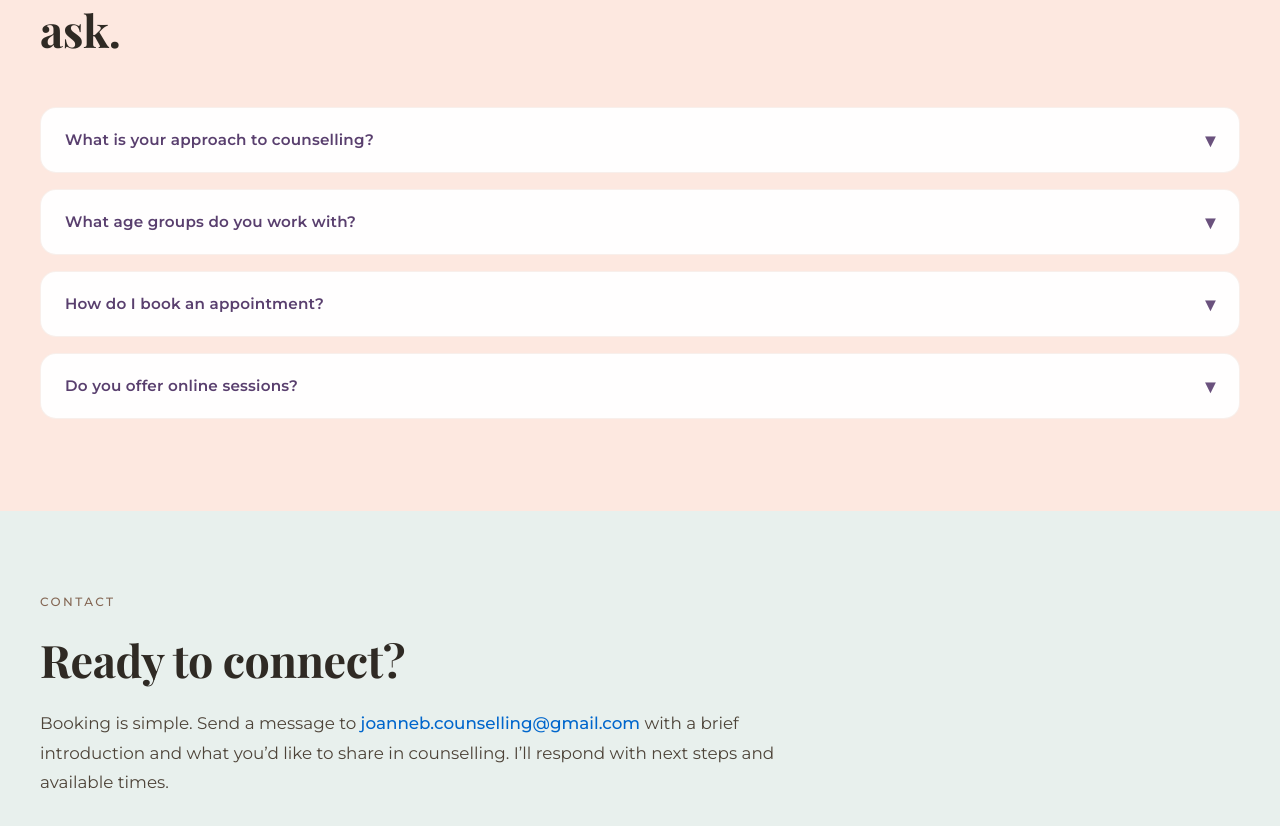
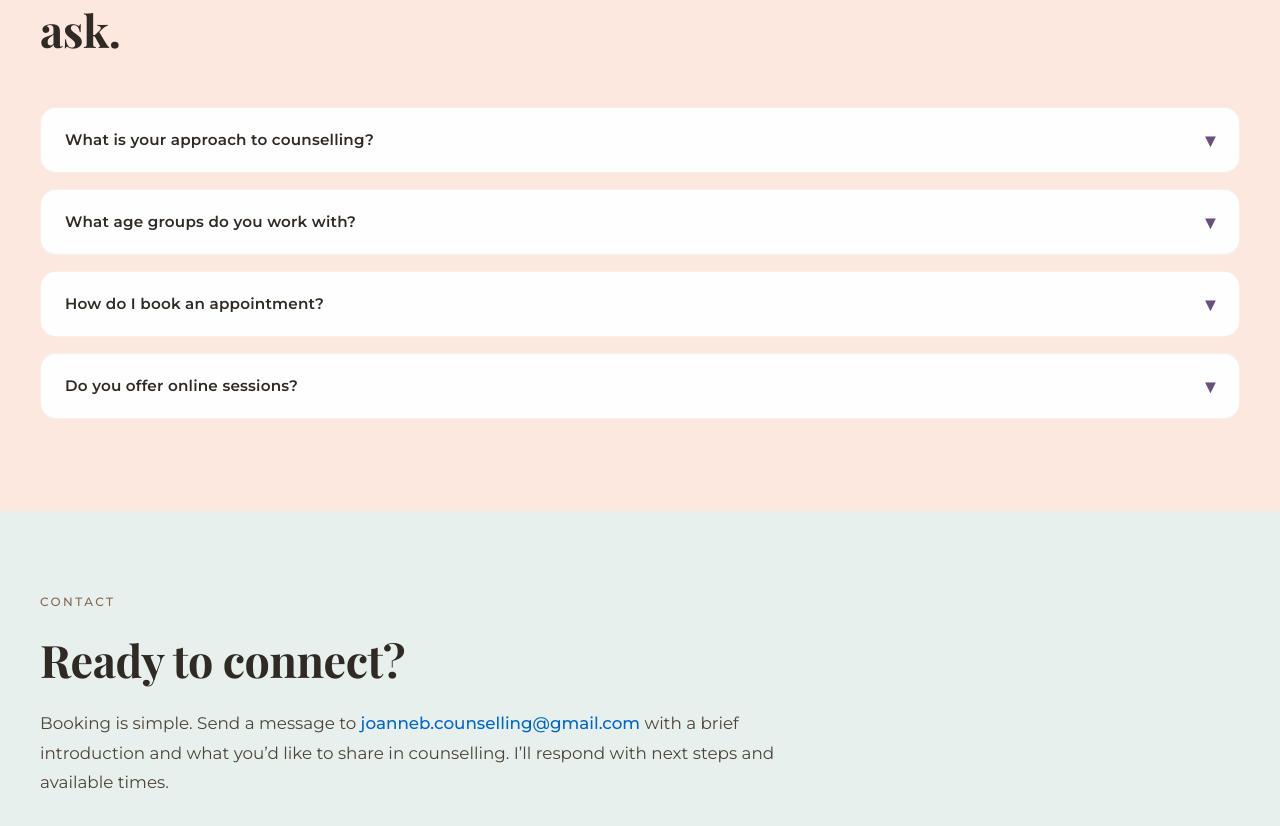
Before and after one commit to joseph-johnson27001/Joanne-s-Counselling-Website, a Vue app: page / in a window 1280 px wide. Shown: the part 3073-3899 px from the top of the page. Built offline with nearby package versions, Linux system fonts and the light colour scheme; a web font is replaced by a local one.

Commit message:
Accordion

```diff
--- a/src/components/ui/Accordion.vue
+++ b/src/components/ui/Accordion.vue
@@ -62,7 +62,7 @@ export default {
   justify-content: space-between;
   align-items: center;
   cursor: pointer;
-  color: #593f6e;
+  color: rgb(47, 42, 36);
   font-size: 0.95rem;
   letter-spacing: 0.2px;
   transition: all 0.3s ease;
```
